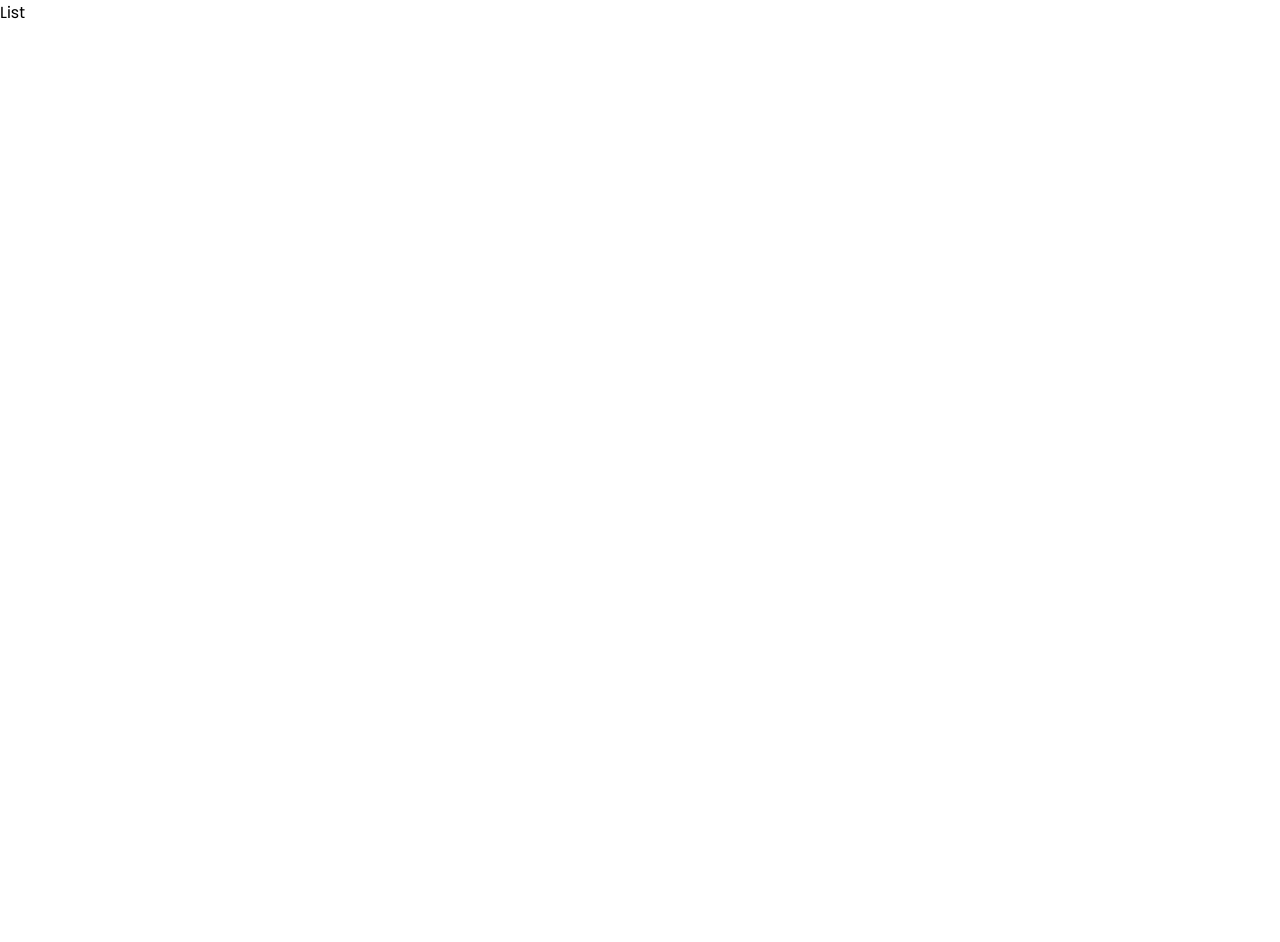
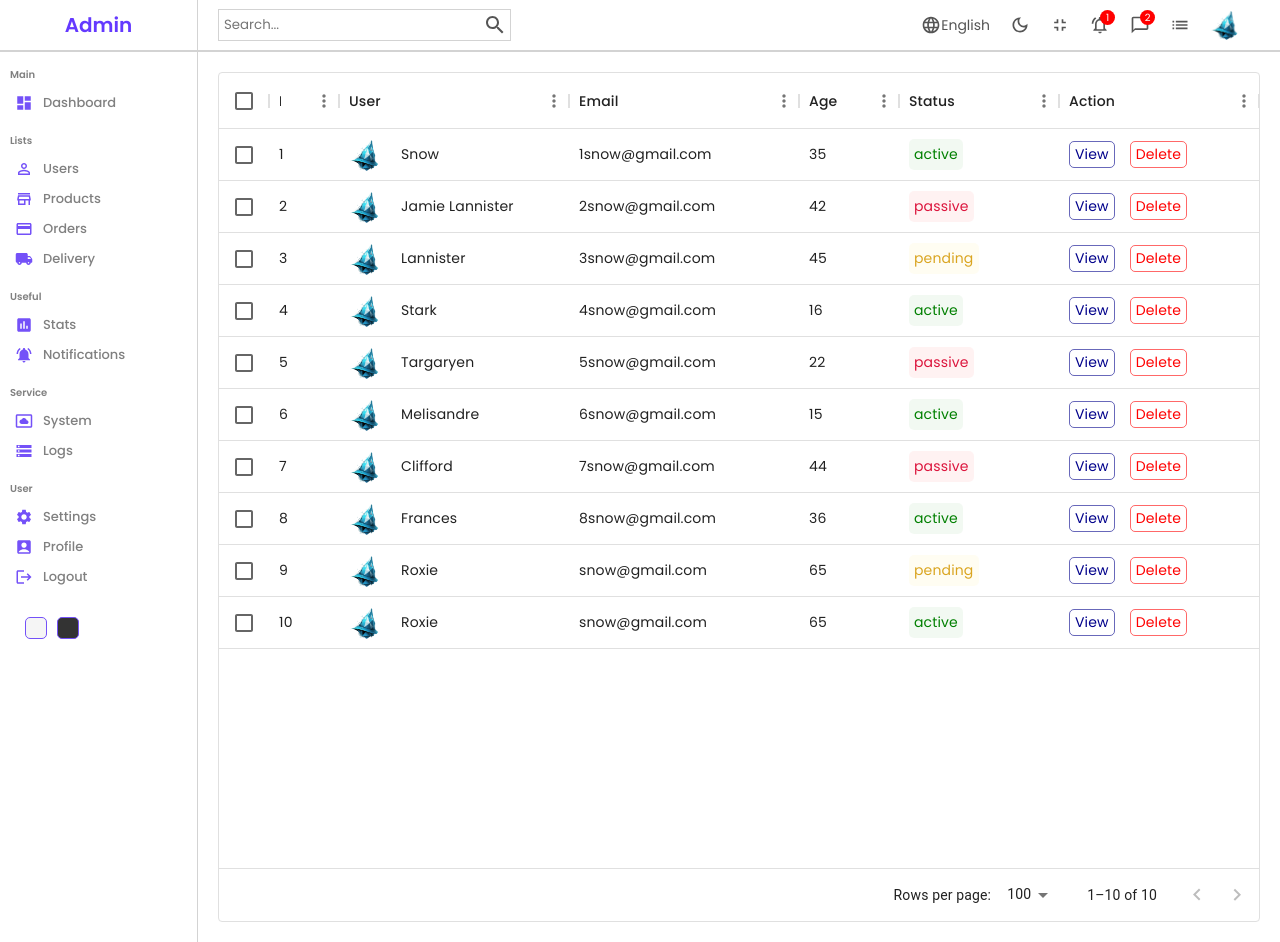
Before and after one commit to Coding-Jesus/Dashboard, a React (Create React App) app in the folder dashboard/: page /users in a window 1280 px wide. Before the commit the page ends 800 px from the top, so only its background shows below. Built offline with nearby package versions, Linux system fonts and the light colour scheme.

Commit message:
add User datatable component

```diff
--- a/dashboard/package.json
+++ b/dashboard/package.json
@@ -9,6 +9,7 @@
     "@mui/icons-material": "^5.11.11",
     "@mui/material": "^5.11.11",
     "@mui/styled-engine-sc": "^5.11.11",
+    "@mui/x-data-grid": "^6.0.0",
     "@testing-library/jest-dom": "^5.16.5",
     "@testing-library/react": "^13.4.0",
     "@testing-library/user-event": "^13.5.0",
--- /dev/null
+++ b/dashboard/src/components/datatable/Datatable.jsx
@@ -0,0 +1,33 @@
+import './datatable.scss'
+import { DataGrid } from '@mui/x-data-grid';
+import { userColumns, userRows } from '../../datatablesource';
+
+const Datatable = () => {
+    const actionColumn = [{
+        field: "action",
+        headerName: "Action",
+        width: 200,
+        renderCell: () => {
+            return (
+                <div className="cellAction">
+                    <div className="viewButton">View</div>
+                    <div className="deleteButton">Delete</div>
+                </div>
+            );
+        },
+    },
+    ];
+    return (
+        <div className="datatable">
+            <DataGrid
+                rows={userRows}
+                columns={userColumns.concat(actionColumn)}
+                pageSize={10}
+                rowsPerPageOptions={[10]}
+                checkboxSelection
+            />
+        </div>
+    )
+}
+
+export default Datatable
--- /dev/null
+++ b/dashboard/src/components/datatable/datatable.scss
@@ -0,0 +1,59 @@
+.datatable {
+    height: 850px;
+    padding: 20px;
+
+    .cellWithImg {
+        display: flex;
+        align-items: center;
+
+        .cellImg {
+            width: 32px;
+            height: 32px;
+            border-radius: 50%;
+            object-fit: cover;
+            margin-right: 20px;
+        }
+    }
+
+    .cellWithStatus {
+        padding: 5px;
+        border-radius: 5px;
+
+        &.active {
+            background-color: rgba(0, 128, 0, 0.05);
+            color: green;
+        }
+
+        &.pending {
+            background-color: rgba(255, 217, 0, 0.05);
+            color: goldenrod;
+        }
+
+        &.passive {
+            background-color: rgba(255, 0, 0, 0.05);
+            color: crimson;
+        }
+    }
+
+    .cellAction {
+        display: flex;
+        align-items: center;
+        gap: 15px;
+
+        .viewButton {
+            padding: 2px 5px;
+            border-radius: 5px;
+            color: darkblue;
+            border: 1px solid rgba(0, 0, 139, 0.593);
+            cursor: pointer;
+        }
+
+        .deleteButton {
+            padding: 2px 5px;
+            border-radius: 5px;
+            color: red;
+            border: 1px solid rgba(255, 0, 0, 0.593);
+            cursor: pointer;
+        }
+    }
+}
--- /dev/null
+++ b/dashboard/src/datatablesource.js
@@ -0,0 +1,123 @@
+export const userColumns = [
+    { field: "id", headerName: "ID", width: 70 },
+    {
+        field: "user",
+        headerName: "User",
+        width: 230,
+        renderCell: (params) => {
+            return (
+                <div className="cellWithImg">
+                    <img className="cellImg" src={params.row.img} alt="avatar" />
+                    {params.row.username}
+                </div>
+            );
+        },
+    },
+    {
+        field: "email",
+        headerName: "Email",
+        width: 230,
+    },
+
+    {
+        field: "age",
+        headerName: "Age",
+        width: 100,
+    },
+    {
+        field: "status",
+        headerName: "Status",
+        width: 160,
+        renderCell: (params) => {
+            return (
+                <div className={`cellWithStatus ${params.row.status}`}>
+                    {params.row.status}
+                </div>
+            );
+        },
+    },
+];
+
+//temporary data
+export const userRows = [
+    {
+        id: 1,
+        username: "Snow",
+        img: "./images/hat.png",
+        status: "active",
+        email: "1snow@gmail.com",
+        age: 35,
+    },
+    {
+        id: 2,
+        username: "Jamie Lannister",
+        img: "./images/hat.png",
+        email: "2snow@gmail.com",
+        status: "passive",
+        age: 42,
+    },
+    {
+        id: 3,
+        username: "Lannister",
+        img: "./images/hat.png",
+        email: "3snow@gmail.com",
+        status: "pending",
+        age: 45,
+    },
+    {
+        id: 4,
+        username: "Stark",
+        img: "./images/hat.png",
+        email: "4snow@gmail.com",
+        status: "active",
+        age: 16,
+    },
+    {
+        id: 5,
+        username: "Targaryen",
+        img: "./images/hat.png",
+        email: "5snow@gmail.com",
+        status: "passive",
+        age: 22,
+    },
+    {
+        id: 6,
+        username: "Melisandre",
+        img: "./images/hat.png",
+        email: "6snow@gmail.com",
+        status: "active",
+        age: 15,
+    },
+    {
+        id: 7,
+        username: "Clifford",
+        img: "./images/hat.png",
+        email: "7snow@gmail.com",
+        status: "passive",
+        age: 44,
+    },
+    {
+        id: 8,
+        username: "Frances",
+        img: "./images/hat.png",
+        email: "8snow@gmail.com",
+        status: "active",
+        age: 36,
+    },
+    {
+        id: 9,
+        username: "Roxie",
+        img: "./images/hat.png",
+        email: "snow@gmail.com",
+        status: "pending",
+        age: 65,
+    },
+    {
+        id: 10,
+        username: "Roxie",
+        img: "./images/hat.png",
+        email: "snow@gmail.com",
+        status: "active",
+        age: 65,
+    },
+];
--- a/dashboard/src/pages/list/List.jsx
+++ b/dashboard/src/pages/list/List.jsx
@@ -1,8 +1,17 @@
+import Datatable from '../../components/datatable/Datatable';
+import Navbar from '../../components/navbar/Navbar';
+import Sidebar from '../../components/sidebar/Sidebar';
 import './list.scss';
 
 const List = () => {
     return (
-        <div>List</div>
+        <div className="list">
+            <Sidebar />
+            <div className="listContainer">
+                <Navbar />
+                <Datatable />
+            </div>
+        </div>
     )
 }
 
--- a/dashboard/src/pages/list/list.scss
+++ b/dashboard/src/pages/list/list.scss
@@ -0,0 +1,8 @@
+.list {
+    display: flex;
+    width: 100%;
+
+    .listContainer {
+        flex: 6;
+    }
+}
```
Also changed, not shown: 1 other file (tests, documents, lock files or other folders).
